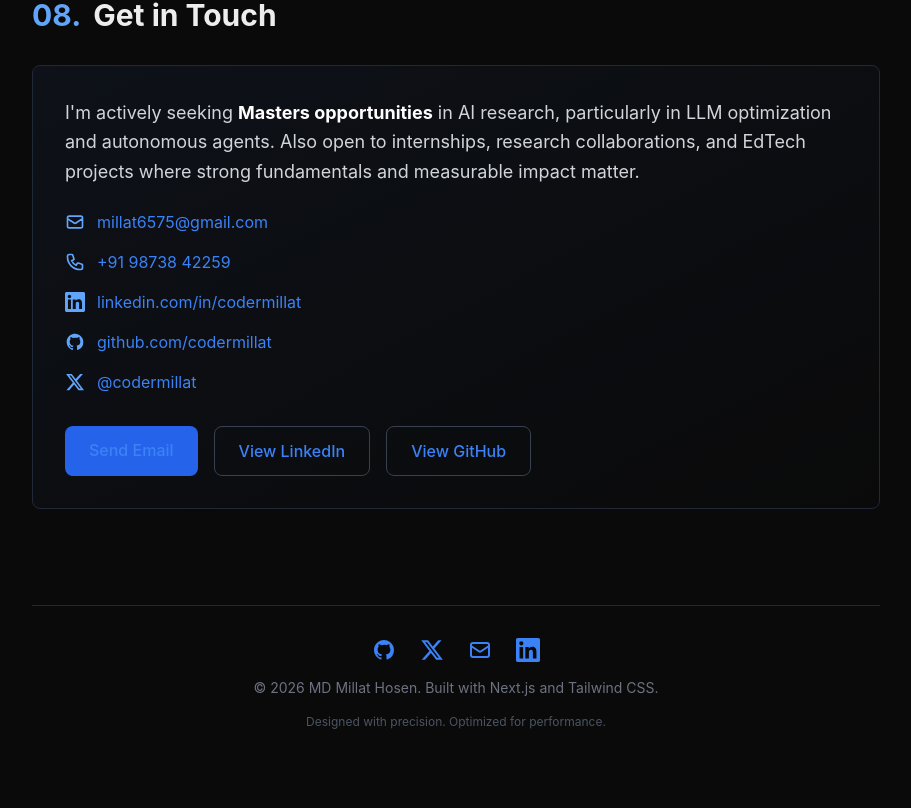
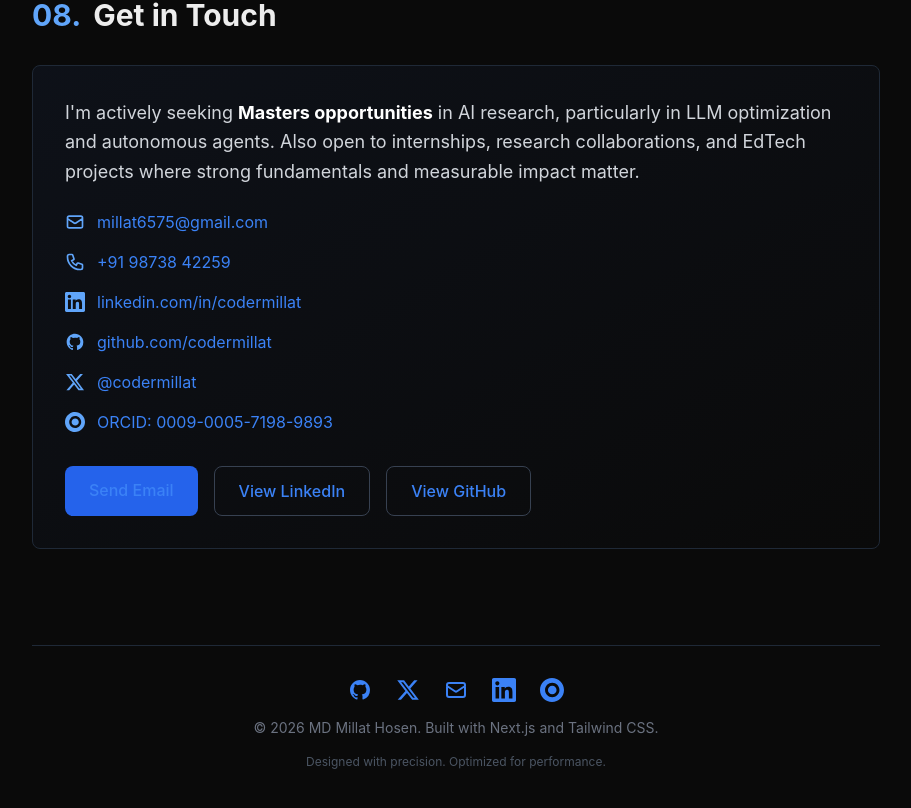
Before and after one commit to codermillat/millat-portfolio, a Next.js app: page / in a window 1280 px wide. Shown: the part 5361-6169 px from the top of the page, without its empty margins (184-1095 px from the left). Built offline with nearby package versions, Linux system fonts and the light colour scheme.

Commit message:
feat: add ORCID identifier
- Added ORCID link to contact section (0009-0005-7198-9893)
- Added ORCID icon to footer
- Added ORCID to keywords for SEO
- Links to official researcher profile

```diff
--- a/app/layout.tsx
+++ b/app/layout.tsx
@@ -28,6 +28,7 @@ export const metadata: Metadata = {
     'arXiv preprint',
     'Published researcher',
     'Semantic Scholar',
+    'ORCID',
     'codermillat'
   ],
   authors: [{ name: 'MD Millat Hosen', url: 'https://millat.is-a.dev' }],
--- a/app/page.tsx
+++ b/app/page.tsx
@@ -579,6 +579,14 @@ export default function Home() {
                   @codermillat
                 </a>
               </div>
+              <div className="flex items-center gap-3 text-gray-300">
+                <svg className="w-5 h-5 text-blue-400" fill="currentColor" viewBox="0 0 24 24">
+                  <path d="M12 0C5.372 0 0 5.372 0 12s5.372 12 12 12 12-5.372 12-12S18.628 0 12 0zm.24 4.8c3.97 0 7.2 3.23 7.2 7.2s-3.23 7.2-7.2 7.2-7.2-3.23-7.2-7.2 3.23-7.2 7.2-7.2zm-4.32 7.2c0-2.39 1.93-4.32 4.32-4.32s4.32 1.93 4.32 4.32-1.93 4.32-4.32 4.32-4.32-1.93-4.32-4.32z"/>
+                </svg>
+                <a href="https://orcid.org/0009-0005-7198-9893" target="_blank" rel="noopener noreferrer" className="hover:text-blue-400 transition">
+                  ORCID: 0009-0005-7198-9893
+                </a>
+              </div>
             </div>
             <div className="flex flex-wrap gap-4">
               <a
@@ -652,6 +660,17 @@ export default function Home() {
                 <path d="M20.447 20.452h-3.554v-5.569c0-1.328-.027-3.037-1.852-3.037-1.853 0-2.136 1.445-2.136 2.939v5.667H9.351V9h3.414v1.561h.046c.477-.9 1.637-1.85 3.37-1.85 3.601 0 4.267 2.37 4.267 5.455v6.286zM5.337 7.433c-1.144 0-2.063-.926-2.063-2.065 0-1.138.92-2.063 2.063-2.063 1.14 0 2.064.925 2.064 2.063 0 1.139-.925 2.065-2.064 2.065zm1.782 13.019H3.555V9h3.564v11.452zM22.225 0H1.771C.792 0 0 .774 0 1.729v20.542C0 23.227.792 24 1.771 24h20.451C23.2 24 24 23.227 24 22.271V1.729C24 .774 23.2 0 22.222 0h.003z"/>
               </svg>
             </a>
+            <a
+              href="https://orcid.org/0009-0005-7198-9893"
+              target="_blank"
+              rel="noopener noreferrer"
+              className="hover:text-blue-400 transition"
+              aria-label="ORCID"
+            >
+              <svg className="w-6 h-6" fill="currentColor" viewBox="0 0 24 24" aria-hidden="true">
+                <path d="M12 0C5.372 0 0 5.372 0 12s5.372 12 12 12 12-5.372 12-12S18.628 0 12 0zm.24 4.8c3.97 0 7.2 3.23 7.2 7.2s-3.23 7.2-7.2 7.2-7.2-3.23-7.2-7.2 3.23-7.2 7.2-7.2zm-4.32 7.2c0-2.39 1.93-4.32 4.32-4.32s4.32 1.93 4.32 4.32-1.93 4.32-4.32 4.32-4.32-1.93-4.32-4.32z"/>
+              </svg>
+            </a>
           </div>
           <p className="text-gray-500 text-sm">
             © 2026 MD Millat Hosen. Built with Next.js and Tailwind CSS.
```
